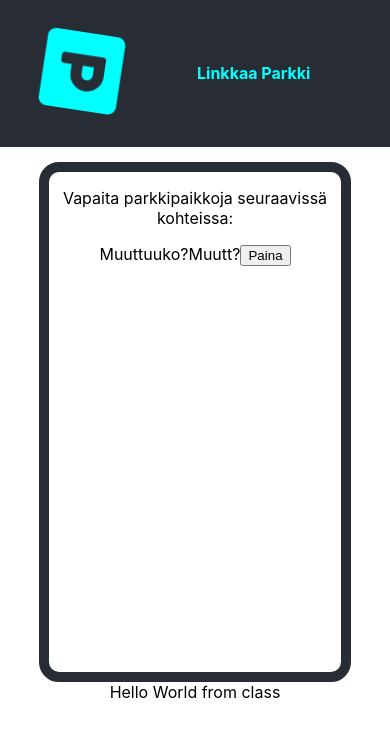
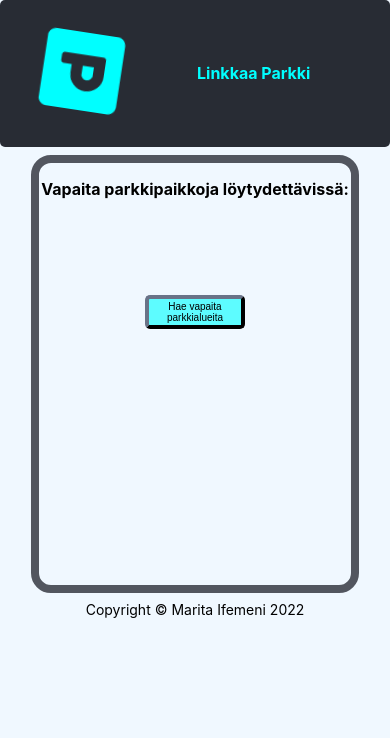
Before and after one commit to MaritaIfemeni/parking-app, a React (Create React App) app: page / in a window 390 px wide. Shown: the top 738 px of the page. Built offline with nearby package versions, Linux system fonts and the light colour scheme; no server answers.

Commit message:
css update

```diff
--- a/src/App.css
+++ b/src/App.css
@@ -1,5 +1,7 @@
 body {
   height: 50vh;
+  background-color: aliceblue;
+  border-radius: 5px;
 }
 
 .App {
@@ -15,12 +17,20 @@ body {
   animation: App-logo-spin infinite 20s linear;
 }
 
-/*@media (prefers-reduced-motion: no-preference) {
-  .App-logo {
-    animation: App-logo-spin infinite 20s linear;
-  }
-}*/
+.button {
+  margin-top: 70px;
+  padding: 5px;
+  width: 170px;
+  border-color: #282c34;
+  border-width: 4px;
+  border-radius: 5px;
+  background-color: rgba(0, 255, 255, 0.613);
+}
 
+.spots {
+  color: #282c34;
+  font-style: italic;
+}
 .App-header {
   background-color: #282c34;
   max-height: 40vh;
@@ -31,25 +41,22 @@ body {
   justify-content: left;
   font-size: calc(10px + 2vmin);
   color: aqua;
+  border-radius: 5px;
 }
 
 .App-link {
   color: #61dafb;
 }
 
-#test {
-  text-align: left;
-}
-
 .App-body {
-  height: 500px;
-  margin-top: 4%;
-  margin-left: 10%;
-  margin-right: 10%;
+  height: 50vh;
+  width: 80%;
+  margin: auto;
+  margin-top: 1vh;
   border-style: solid;
   border-radius: 20px;
-  border-width: 10px;
-  border-color: #282c34;
+  border-width: 8px;
+  border-color: #282c34c9;
 }
 
 .weather {
@@ -62,6 +69,14 @@ th {
   width: 400px;
 }
 
+h3 {
+  padding-bottom: 50px;
+}
+
+.copyright
+{
+  padding: 1vh;
+}
 /* On screens that are 992px or less */
 @media screen and (max-width: 992px) {
   th {
@@ -79,6 +94,22 @@ th {
     padding: 2px;
     font-size: 10px;
   }
+  .App-body, body{
+    font-size: 14px;
+  }
+  .button {
+    margin-top: 30px;
+    padding: 2px;
+    width: 100px;
+    border-color: #282c34;
+    border-width: 4px;
+    border-radius: 5px;
+    background-color: rgba(0, 255, 255, 0.613);
+    font-size: 10px;
+  }
+  h3 {
+    font-size: 16px;
+  }
 }
 
 @keyframes App-logo-spin {
--- a/src/Body.js
+++ b/src/Body.js
@@ -1,8 +1,8 @@
 import React, { useState, useEffect } from "react";
 
 const Body = (props) => {
-  const [freePark, setFreePark] = useState("Muuttuuko?");
-  const [freePark2, setFreePark2] = useState("Muutt?");
+  const [freePark, setFreePark] = useState("");
+  const [freePark2, setFreePark2] = useState("");
   const [oldState, setOldState] = useState(null);
 
   const listOfFreeSpots = [
@@ -37,11 +37,11 @@ const Body = (props) => {
 
   return (
     <div>
-      <p> Vapaita parkkipaikkoja seuraavissä kohteissa: </p>
-      {freePark}
-      {freePark2}
+      <h3> Vapaita parkkipaikkoja löytydettävissä: </h3>
+      <p className="spots">{freePark}</p>
+      <p className="spots">{freePark2}</p>
       <button className="button" onClick={handleClick}>
-        Paina
+        Hae vapaita parkkialueita
       </button>
     </div>
   );
--- a/src/Testiclass.js
+++ b/src/Testiclass.js
@@ -3,7 +3,7 @@ import React from "react";
 class Testiclass extends React.Component {
     render() {
         return (
-            <div>Hello World from class</div>
+            <div className="copyright">Copyright © Marita Ifemeni 2022</div>
         )
     }
 }
```
